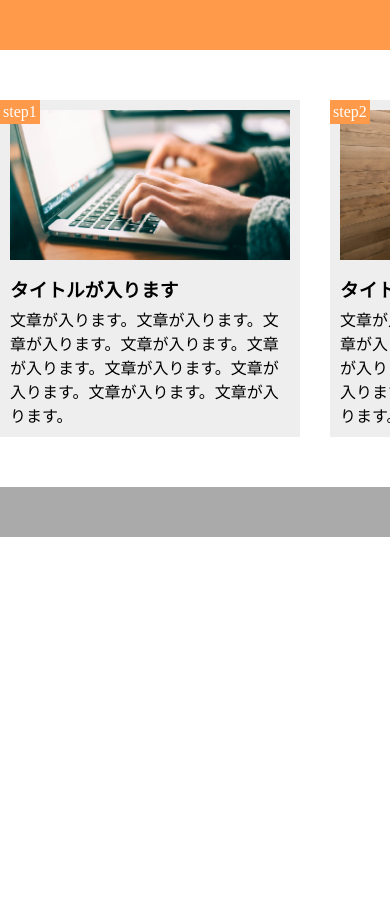
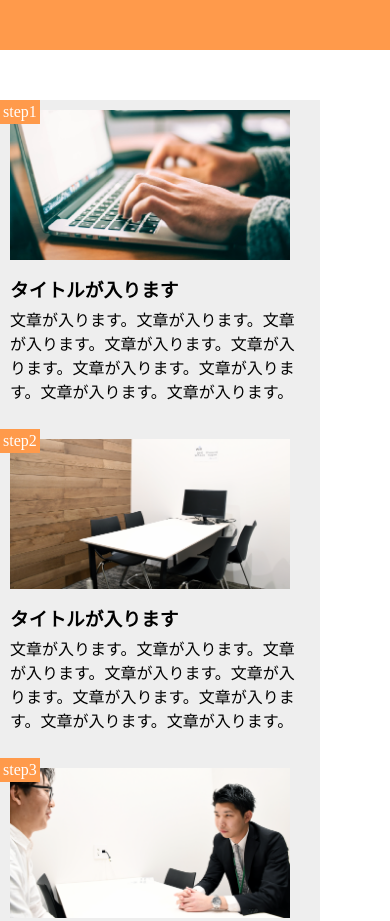
Before and after one commit to ayamiyokoi/1-10, a plain HTML site: page index.html in a window 390 px wide. Shown: the top 921 px of the page. Before the commit the page ends 844 px from the top, so only its background shows below. Drawn offline with Linux system fonts and the light colour scheme.

Commit message:
[Finish]1-10

```diff
--- a/index.html
+++ b/index.html
@@ -1,7 +1,9 @@
 <!DOCTYPE html>
+<head>
 <meta charset="UTF-8">
+<meta name="viewport" content="width=device-width,initial-scale=1.0">
 <link rel="stylesheet" href="style.css">
-
+</head>
 <!-- 上 -->
 <div class="orange"></div>
 
--- a/style.css
+++ b/style.css
@@ -17,6 +17,7 @@ body {
   width: 300px;
   background-color: #eeeeee;
   position: relative;
+  padding: 10px;
 }
 
 .step {
@@ -30,10 +31,10 @@ body {
 }
 
 p {
-  margin: 0 10px 10px;
+  margin-top: 0;
 }
 h3 {
-  margin: 15px auto 5px 10px;
+  margin: 15px auto 5px 0;
 }
 
 .margin {
@@ -47,7 +48,6 @@ h3 {
   background-position-y: 100%;
   height: 150px;
   width: 280px;
-  margin: 10px 10px 0 10px;
 }
 
 .image2 {
@@ -57,7 +57,6 @@ h3 {
   background-position-y: 100%;
   height: 150px;
   width: 280px;
-  margin: 10px 10px 0 10px;
 }
 .image3 {
   background-image: url(img/flow03.png);
@@ -66,9 +65,15 @@ h3 {
   background-position-x: 50%;
   background-position-y: 100%;
   width: 280px;
-  margin: 10px 10px 0 10px;
 }
 .gray {
   height: 50px;
   background-color: #aaaaaa;
 }
+
+/* メディアクエリ */
+@media screen and (max-width: 768px) {
+  .main {
+    display: block;
+  }
+}
```
